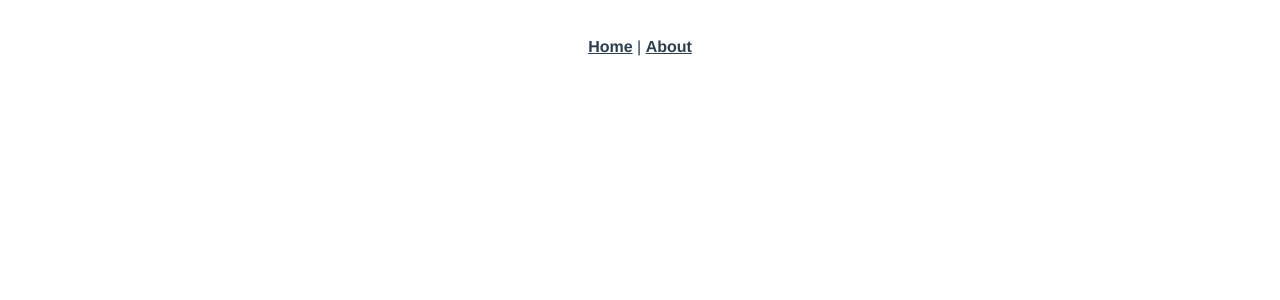
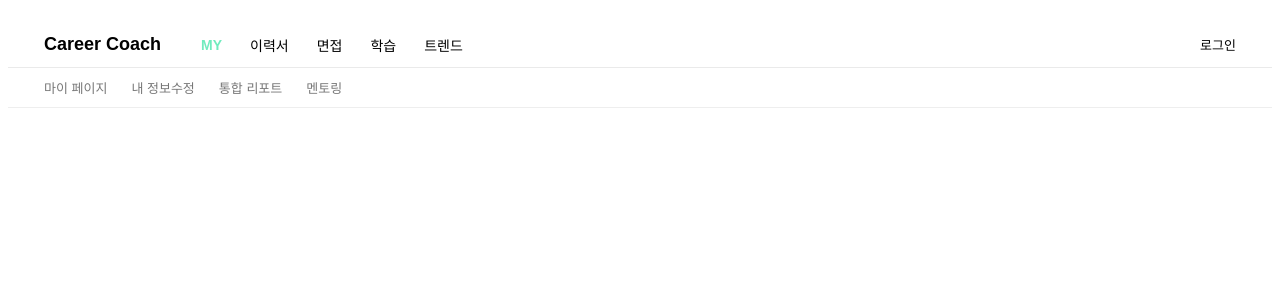
Before and after one commit to llbk-team/llbky-front, a Vue app: page /trend/chat in a window 1280 px wide. Before the commit this address had no page. Shown: the top 300 px of the page. Built offline with nearby package versions, Linux system fonts and the light colour scheme.

Commit message:
feat: init 폴더 생성

```diff
--- a/src/App.vue
+++ b/src/App.vue
@@ -1,30 +1,17 @@
 <template>
-  <nav>
-    <router-link to="/">Home</router-link> |
-    <router-link to="/about">About</router-link>
-  </nav>
-  <router-view/>
+  <div class="d-flex flex-column min-vh-100">
+    <!-- 공통 헤더 -->
+    <Header />
+
+    <!-- 메인 -->
+    <div class="flex-grow-1">
+      <RouterView />
+    </div>
+  </div>
 </template>
 
-<style>
-#app {
-  font-family: Avenir, Helvetica, Arial, sans-serif;
-  -webkit-font-smoothing: antialiased;
-  -moz-osx-font-smoothing: grayscale;
-  text-align: center;
-  color: #2c3e50;
-}
+<script setup>
+import Header from "./components/common/Header.vue";
+</script>
 
-nav {
-  padding: 30px;
-}
-
-nav a {
-  font-weight: bold;
-  color: #2c3e50;
-}
-
-nav a.router-link-exact-active {
-  color: #42b983;
-}
-</style>
+<style></style>
--- /dev/null
+++ b/src/components/common/Header.vue
@@ -0,0 +1,172 @@
+<template>
+  <header class="header">
+    <div class="top-container">
+      <div class="logo-nav">
+        <h1 class="logo" @click="$router.push('/')">Career Coach</h1>
+
+        <nav class="main-nav">
+          <span v-for="menu in mainMenus" :key="menu.name" class="nav-item" :class="{ active: activeMenu === menu.name }" @click="selectMenu(menu.name)">
+            {{ menu.label }}
+          </span>
+        </nav>
+      </div>
+
+      <div class="login">
+        <router-link to="/login" :class="{ active: isActive('/login') }">로그인</router-link>
+      </div>
+    </div>
+
+    <div v-if="subMenus[activeMenu]" class="sub-menu">
+      <router-link v-for="(sub, idx) in subMenus[activeMenu]" :key="idx" :to="sub.path" class="sub-item" :class="{ active: isActive(sub.path) }">
+        {{ sub.label }}
+      </router-link>
+    </div>
+  </header>
+</template>
+
+<script setup>
+import { ref } from "vue";
+import { useRoute } from "vue-router";
+const route = useRoute();
+
+// 현재 선택된 상단 메뉴
+const activeMenu = ref("my");
+
+// 상단 메뉴
+const mainMenus = [
+  { name: "my", label: "MY" },
+  { name: "resume", label: "이력서" },
+  { name: "interview", label: "면접" },
+  { name: "learning", label: "학습" },
+  { name: "trend", label: "트렌드" },
+];
+
+// 하위 메뉴
+const subMenus = {
+  my: [
+    { label: "마이 페이지", path: "/my/page" },
+    { label: "내 정보수정", path: "/my/edit" },
+    { label: "통합 리포트", path: "/my/report" },
+    { label: "멘토링", path: "/my/mentoring" },
+  ],
+  resume: [
+    { label: "서류작성", path: "/resume/write" },
+    { label: "서류코칭", path: "/resume/coach" },
+    { label: "면접 진행", path: "/resume/interview" },
+  ],
+  interview: [
+    { label: "면접 리포트", path: "/interview/report" },
+    { label: "모의 면접", path: "/interview/mock" },
+    { label: "면접 진행", path: "/interview/progress" },
+  ],
+  learning: [
+    { label: "학습 코치", path: "/learning/coach" },
+    { label: "목표 설정", path: "/learning/goal" },
+    { label: "로드맵", path: "/learning/roadmap" },
+    { label: "학습하기", path: "/learning/start" },
+  ],
+  trend: [
+    { label: "뉴스 요약", path: "/trend/news" },
+    { label: "트렌드 분석", path: "/trend/analysis" },
+    { label: "AI 채팅", path: "/trend/chat" },
+  ],
+};
+
+// 상단 메뉴 선택
+const selectMenu = (menuName) => {
+  activeMenu.value = menuName;
+};
+
+// 하위 메뉴 활성화 감지
+const isActive = (path) => route.path.startsWith(path);
+</script>
+
+<style scoped>
+.header {
+  width: 100%;
+  background: #fff;
+  border-bottom: 1px solid #eee;
+  font-family: "Pretendard", sans-serif;
+}
+
+/* 상단: 로고 + 메뉴 */
+.top-container {
+  display: flex;
+  justify-content: space-between;
+  align-items: center;
+  padding: 14px 36px 0 36px;
+}
+
+.logo-nav {
+  display: flex;
+  align-items: center;
+  gap: 40px;
+}
+
+.logo {
+  font-size: 18px;
+  font-weight: 700;
+  color: #000;
+  cursor: pointer;
+}
+
+/* 상위 메뉴 */
+.main-nav {
+  display: flex;
+  gap: 28px;
+  align-items: center;
+}
+
+.nav-item {
+  cursor: pointer;
+  color: #000;
+  font-size: 14px;
+  transition: color 0.2s;
+}
+
+.nav-item.active {
+  color: #71EBBE;
+  font-weight: 600;
+}
+
+.nav-item:hover {
+  color: #71EBBE;
+}
+
+/* 로그인 */
+.login a {
+  text-decoration: none;
+  color: #000;
+  font-size: 13px;
+}
+
+.login a.active {
+  color: #71EBBE;
+}
+
+/* 하위 메뉴 */
+.sub-menu {
+  border-top: 1px solid #eaeaea;
+  padding: 10px 36px;
+  display: flex;
+  gap: 24px;
+  justify-content: flex-start;
+  background: #fff;
+}
+
+.sub-item {
+  text-decoration: none;
+  color: #777;
+  font-size: 13px;
+  transition: color 0.2s;
+}
+
+.sub-item.active {
+  color: #71EBBE;
+  font-weight: 600;
+}
+
+.sub-item:hover {
+  color: #71EBBE;
+}
+</style>
--- a/vue.config.js
+++ b/vue.config.js
@@ -1,4 +1,8 @@
-const { defineConfig } = require('@vue/cli-service')
+const { defineConfig } = require("@vue/cli-service");
 module.exports = defineConfig({
-  transpileDependencies: true
-})
+  transpileDependencies: true,
+  // 포트번호 변경
+  devServer: {
+    port: 80,
+  },
+});
```
Also changed, not shown: .eslintrc.js.
